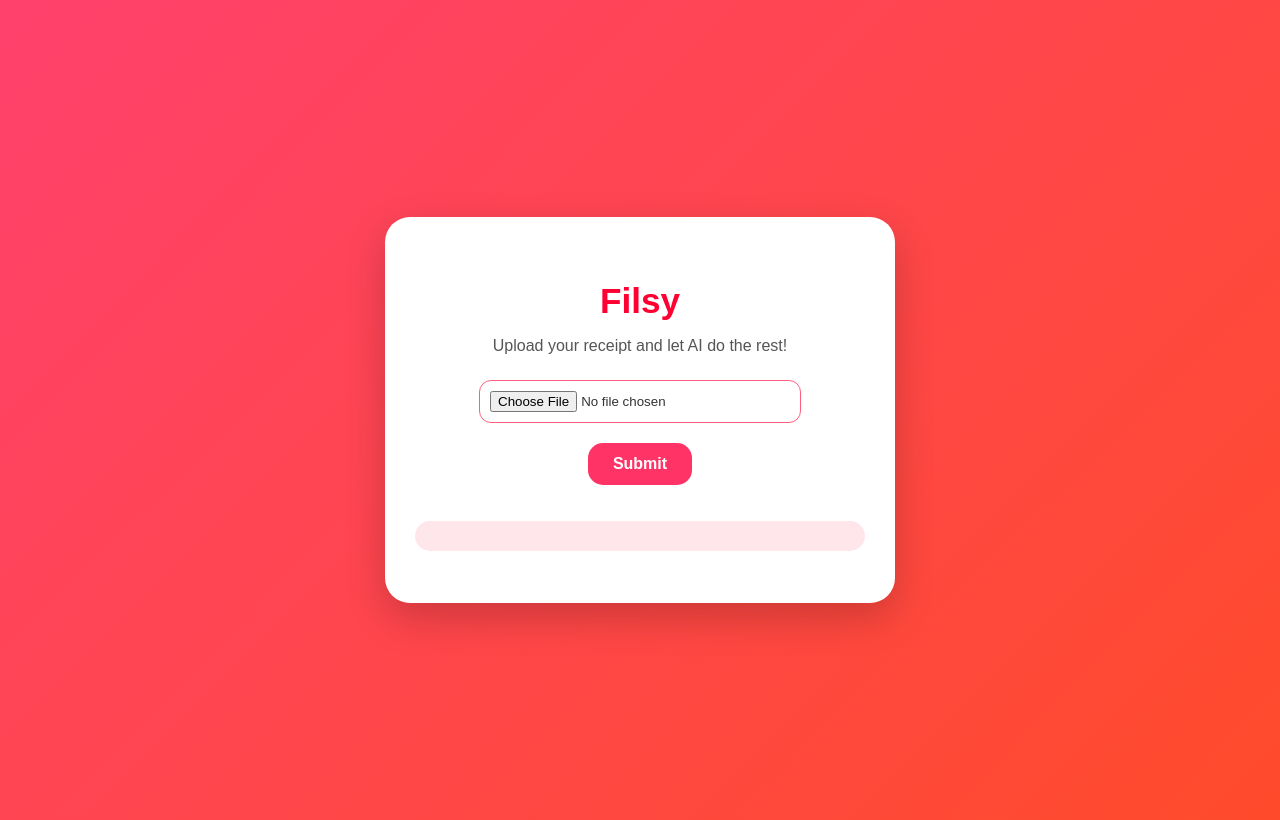
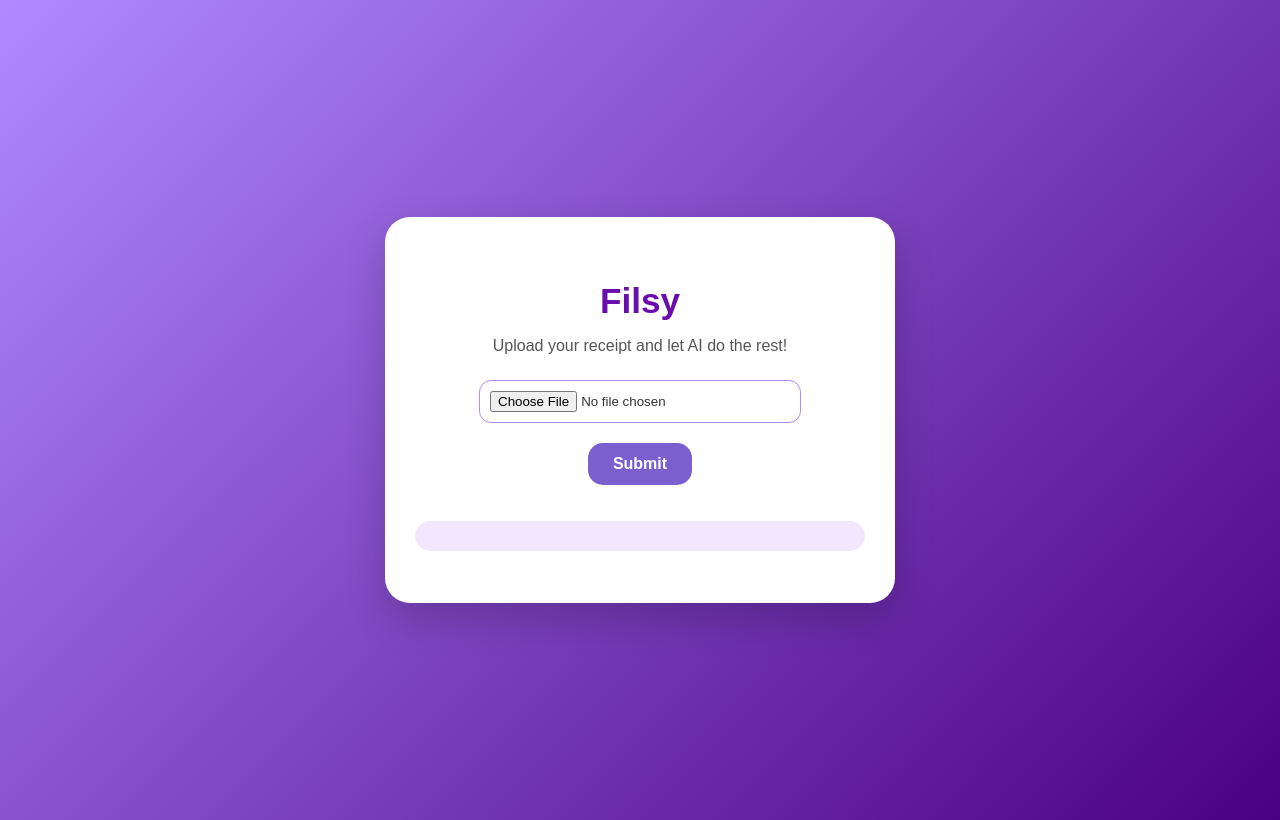
Before and after one commit to weaamA19/filsy, a plain HTML site: page index.html in a window 1280 px wide. Drawn offline with Linux system fonts and the light colour scheme.

Commit message:
Improve the css

```diff
--- a/style.css
+++ b/style.css
@@ -1,7 +1,6 @@
-
 body {
   font-family: 'Poppins', sans-serif;
-  background: linear-gradient(135deg, #ff416c, #ff4b2b);
+  background: linear-gradient(135deg, #b18aff, #4b0082);
   color: #333;
   display: flex;
   justify-content: center;
@@ -10,7 +9,6 @@ body {
   margin: 0;
   padding: 10px;
 }
-
 
 .container {
   background: white;
@@ -28,7 +26,7 @@ body {
 }
 
 h1 {
-  color: #ff0033;
+  color: #6a0dad;
   font-size: 2.2em;
   margin-bottom: 10px;
 }
@@ -39,20 +37,19 @@ p {
   margin-bottom: 25px;
 }
 
-
 input[type="file"] {
   display: block;
   margin: 0 auto 20px auto;
   padding: 10px;
   border-radius: 12px;
-  border: 1px solid #ff5f7e;
+  border: 1px solid #b18aff;
   cursor: pointer;
   width: 100%;
   max-width: 300px;
 }
 
 button {
-  background-color: #ff3366;
+  background-color: #7b5fcf;
   color: white;
   border: none;
   padding: 12px 25px;
@@ -65,11 +62,10 @@ button {
 }
 
 button:hover {
-  background-color: #e60039;
+  background-color: #5a3cae;
   transform: scale(1.05);
 }
 
-/* Status and result */
 #output {
   text-align: left;
   margin-top: 15px;
@@ -78,13 +74,13 @@ button:hover {
 #loading {
   display: block;
   font-weight: 600;
-  color: #ff0033;
+  color: #6a0dad;
   margin-bottom: 10px;
   font-size: 1em;
 }
 
 pre {
-  background: #ffe6eb;
+  background: #f3e6ff;
   padding: 15px;
   border-radius: 15px;
   overflow-x: auto;
@@ -94,7 +90,6 @@ pre {
   word-wrap: break-word;
 }
 
-/* Responsive */
 @media (max-width: 400px) {
   .container {
     padding: 30px 20px;
```
